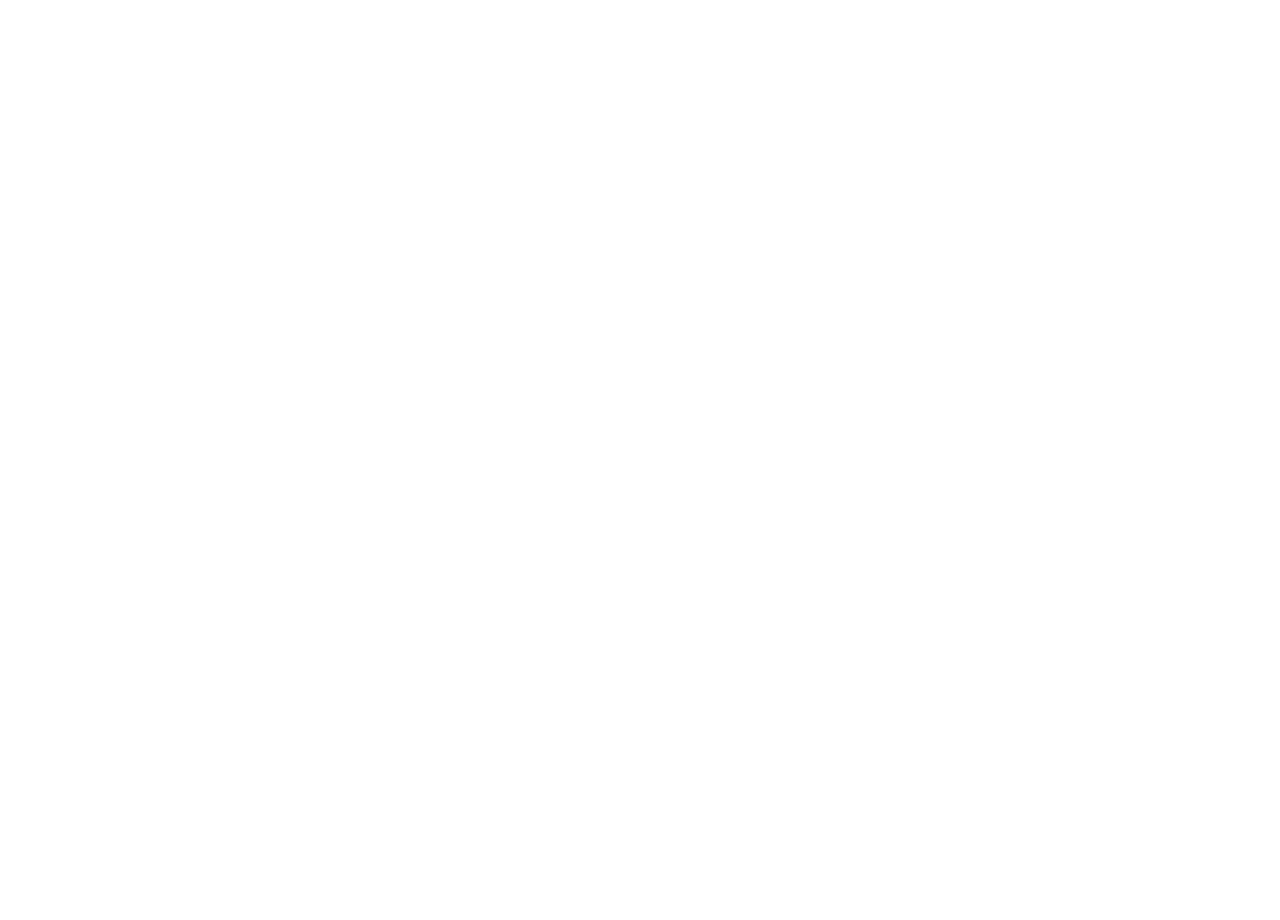
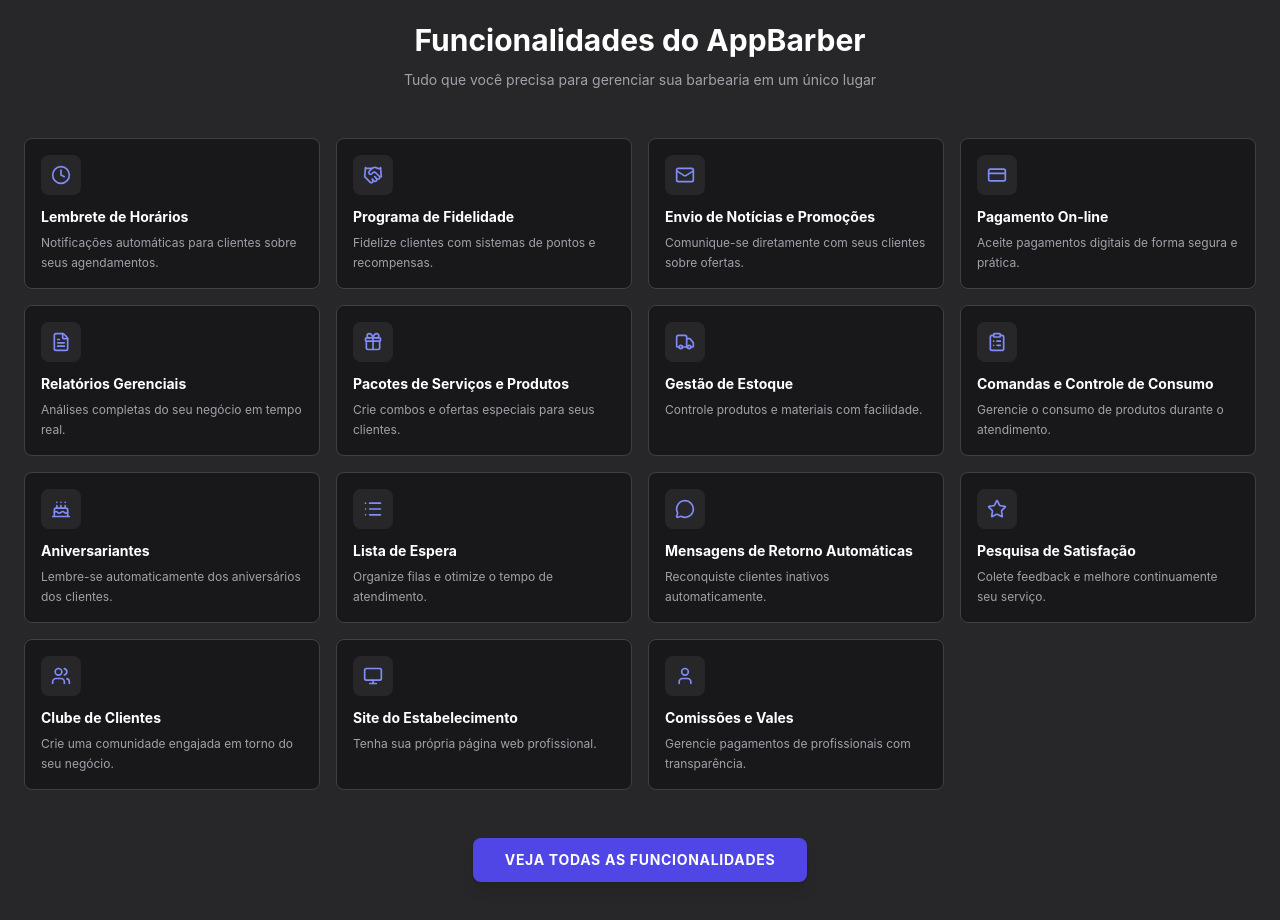
Before and after one commit to GuiQueirozRibeiro/hora-certa-web, a React (Vite) app in the folder Landing-Page/: page / in a window 1280 px wide. Shown: the part 1980-2900 px from the top of the page. Before the commit the page ends 1906 px from the top, so only its background shows below. Built offline with nearby package versions, Linux system fonts and the light colour scheme.

Commit message:
adiciona componente de funcionalidades

```diff
--- a/Landing-Page/src/App.tsx
+++ b/Landing-Page/src/App.tsx
@@ -2,6 +2,7 @@
 import { Funcionalidades } from "./components/landing/Funcionalidades/Funcionalidades";
 import { Hero } from "./components/landing/Hero/Hero";
 import { NavBar } from "./components/landing/NavBar/NavBar";
+import { Objetivo } from "./components/landing/Objetivo/Objetivo";
 
 export default function App() {
   return (
@@ -9,6 +10,7 @@
       <NavBar/>
       <Hero/>
       <About/>
+      <Objetivo/>
       <Funcionalidades/>
     </div>
   )
--- a/Landing-Page/src/components/landing/Funcionalidades/Funcionalidades.tsx
+++ b/Landing-Page/src/components/landing/Funcionalidades/Funcionalidades.tsx
@@ -1,62 +1,180 @@
-import { Calendar, Smile, TrendingUp } from "lucide-react";
+import {
+  Clock,
+  Handshake,
+  Mail,
+  CreditCard,
+  FileText,
+  Gift,
+  Truck,
+  ClipboardList,
+  Cake,
+  List,
+  MessageCircle,
+  Star,
+  Users,
+  Monitor,
+  User,
+} from "lucide-react";
+import { useState } from "react";
 
 export function Funcionalidades() {
-  const objetivos = [
+  const [hoveredIndex, setHoveredIndex] = useState<number | null>(null);
+
+  const funcionalidades = [
     {
-      icon: Calendar,
-      title: "Otimizar seu Tempo",
-      description: "Organize sua agenda e estimule mais agendamentos através do aplicativo.",
+      icon: Clock,
+      title: "Lembrete de Horários",
+      description:
+        "Notificações automáticas para clientes sobre seus agendamentos.",
     },
     {
-      icon: Smile,
-      title: "Fidelizar seu Cliente",
-      description: "Fidelize através do Agendamento On-line, Programa de Fidelidade, Envio de Promoções e Mensagens de Retorno automáticas.",
+      icon: Handshake,
+      title: "Programa de Fidelidade",
+      description: "Fidelize clientes com sistemas de pontos e recompensas.",
     },
     {
-      icon: TrendingUp,
-      title: "Aumentar seu Faturamento",
-      description: "Aumente seu movimento em até 40% e tenha um maior faturamento em sua barbearia.",
+      icon: Mail,
+      title: "Envio de Notícias e Promoções",
+      description: "Comunique-se diretamente com seus clientes sobre ofertas.",
+    },
+    {
+      icon: CreditCard,
+      title: "Pagamento On-line",
+      description: "Aceite pagamentos digitais de forma segura e prática.",
+    },
+    {
+      icon: FileText,
+      title: "Relatórios Gerenciais",
+      description: "Análises completas do seu negócio em tempo real.",
+    },
+    {
+      icon: Gift,
+      title: "Pacotes de Serviços e Produtos",
+      description: "Crie combos e ofertas especiais para seus clientes.",
+    },
+    {
+      icon: Truck,
+      title: "Gestão de Estoque",
+      description: "Controle produtos e materiais com facilidade.",
+    },
+    {
+      icon: ClipboardList,
+      title: "Comandas e Controle de Consumo",
+      description: "Gerencie o consumo de produtos durante o atendimento.",
+    },
+    {
+      icon: Cake,
+      title: "Aniversariantes",
+      description: "Lembre-se automaticamente dos aniversários dos clientes.",
+    },
+    {
+      icon: List,
+      title: "Lista de Espera",
+      description: "Organize filas e otimize o tempo de atendimento.",
+    },
+    {
+      icon: MessageCircle,
+      title: "Mensagens de Retorno Automáticas",
+      description: "Reconquiste clientes inativos automaticamente.",
+    },
+    {
+      icon: Star,
+      title: "Pesquisa de Satisfação",
+      description: "Colete feedback e melhore continuamente seu serviço.",
+    },
+    {
+      icon: Users,
+      title: "Clube de Clientes",
+      description: "Crie uma comunidade engajada em torno do seu negócio.",
+    },
+    {
+      icon: Monitor,
+      title: "Site do Estabelecimento",
+      description: "Tenha sua própria página web profissional.",
+    },
+    {
+      icon: User,
+      title: "Comissões e Vales",
+      description: "Gerencie pagamentos de profissionais com transparência.",
     },
   ];
 
   return (
-    <section className="w-full py-12 md:py-16 lg:py-24 bg-zinc-900">
+    <section className="w-full py-12 md:py-16 lg:py-24 bg-zinc-800">
       <div className="max-w-7xl mx-auto px-4 sm:px-6">
-
         {/* Título da Seção */}
         <div className="text-center mb-8 md:mb-12">
           <h2 className="text-xl sm:text-2xl md:text-3xl font-bold text-white mb-3">
-            Nosso Objetivo
+            Funcionalidades do AppBarber
           </h2>
           <p className="text-zinc-400 text-xs md:text-sm max-w-2xl mx-auto">
-            Ajudamos sua barbearia a crescer com ferramentas simples e eficientes
+            Tudo que você precisa para gerenciar sua barbearia em um único lugar
           </p>
         </div>
 
-        {/* Grid de Cards */}
-        <div className="grid grid-cols-1 md:grid-cols-3 gap-6 md:gap-8">
-          {objetivos.map((item, index) => (
+        {/* Grid de Funcionalidades */}
+        <div className="grid grid-cols-1 sm:grid-cols-2 lg:grid-cols-3 xl:grid-cols-4 gap-3 md:gap-4">
+          {funcionalidades.map((item, index) => (
             <div
               key={index}
-              className="bg-zinc-800 border border-zinc-700 rounded-2xl p-6 md:p-8 hover:border-indigo-500 transition-all duration-300 hover:shadow-lg hover:shadow-indigo-500/10"
+              onMouseEnter={() => setHoveredIndex(index)}
+              onMouseLeave={() => setHoveredIndex(null)}
+              className={`
+                bg-zinc-900 border border-zinc-700 rounded-lg p-4
+                transition-all duration-300 cursor-pointer
+                ${
+                  hoveredIndex === index
+                    ? "border-indigo-500 shadow-lg shadow-indigo-500/20 transform scale-105 bg-zinc-800"
+                    : "hover:border-zinc-600"
+                }
+              `}
             >
               {/* Ícone */}
-              <div className="flex items-center justify-center w-14 h-14 bg-indigo-600 rounded-xl mb-5">
-                <item.icon size={28} className="text-white" />
+              <div
+                className={`
+                  flex items-center justify-center w-10 h-10 rounded-lg mb-3
+                  transition-all duration-300
+                  ${
+                    hoveredIndex === index
+                      ? "bg-indigo-600 scale-110"
+                      : "bg-zinc-800"
+                  }
+                `}
+              >
+                <item.icon
+                  size={20}
+                  className={`
+                    transition-colors duration-300
+                    ${hoveredIndex === index ? "text-white" : "text-indigo-400"}
+                  `}
+                />
               </div>
 
               {/* Título */}
-              <h3 className="text-base md:text-lg font-bold text-white mb-3">
+              <h3
+                className={`
+                  text-xs md:text-sm font-bold mb-1.5
+                  transition-colors duration-300
+                  ${hoveredIndex === index ? "text-indigo-400" : "text-white"}
+                `}
+              >
                 {item.title}
               </h3>
 
               {/* Descrição */}
-              <p className="text-xs md:text-sm text-zinc-300 leading-relaxed">
+              <p className="text-xs text-zinc-400 leading-relaxed">
                 {item.description}
               </p>
             </div>
           ))}
         </div>
+
+        {/* Botão Ver Todas */}
+        <div className="text-center mt-10 md:mt-12">
+          <button className="bg-indigo-600 text-white font-bold px-8 py-3 rounded-lg text-sm hover:bg-indigo-500 transition-all shadow-lg hover:shadow-indigo-500/20 uppercase tracking-wider">
+            Veja Todas as Funcionalidades
+          </button>
+        </div>
       </div>
     </section>
   );
--- /dev/null
+++ b/Landing-Page/src/components/landing/Objetivo/Objetivo.tsx
@@ -0,0 +1,63 @@
+import { Calendar, Smile, TrendingUp } from "lucide-react";
+
+export function Objetivo() {
+  const objetivos = [
+    {
+      icon: Calendar,
+      title: "Otimizar seu Tempo",
+      description: "Organize sua agenda e estimule mais agendamentos através do aplicativo.",
+    },
+    {
+      icon: Smile,
+      title: "Fidelizar seu Cliente",
+      description: "Fidelize através do Agendamento On-line, Programa de Fidelidade, Envio de Promoções e Mensagens de Retorno automáticas.",
+    },
+    {
+      icon: TrendingUp,
+      title: "Aumentar seu Faturamento",
+      description: "Aumente seu movimento em até 40% e tenha um maior faturamento em sua barbearia.",
+    },
+  ];
+
+  return (
+    <section className="w-full py-12 md:py-16 lg:py-24 bg-zinc-900">
+      <div className="max-w-7xl mx-auto px-4 sm:px-6">
+
+        {/* Título da Seção */}
+        <div className="text-center mb-8 md:mb-12">
+          <h2 className="text-xl sm:text-2xl md:text-3xl font-bold text-white mb-3">
+            Nosso Objetivo
+          </h2>
+          <p className="text-zinc-400 text-xs md:text-sm max-w-2xl mx-auto">
+            Ajudamos sua barbearia a crescer com ferramentas simples e eficientes
+          </p>
+        </div>
+
+        {/* Grid de Cards */}
+        <div className="grid grid-cols-1 md:grid-cols-3 gap-6 md:gap-8">
+          {objetivos.map((item, index) => (
+            <div
+              key={index}
+              className="bg-zinc-800 border border-zinc-700 rounded-2xl p-6 md:p-8 hover:border-indigo-500 transition-all duration-300 hover:shadow-lg hover:shadow-indigo-500/10"
+            >
+              {/* Ícone */}
+              <div className="flex items-center justify-center w-14 h-14 bg-indigo-600 rounded-xl mb-5">
+                <item.icon size={28} className="text-white" />
+              </div>
+
+              {/* Título */}
+              <h3 className="text-base md:text-lg font-bold text-white mb-3">
+                {item.title}
+              </h3>
+
+              {/* Descrição */}
+              <p className="text-xs md:text-sm text-zinc-300 leading-relaxed">
+                {item.description}
+              </p>
+            </div>
+          ))}
+        </div>
+      </div>
+    </section>
+  );
+}
```
